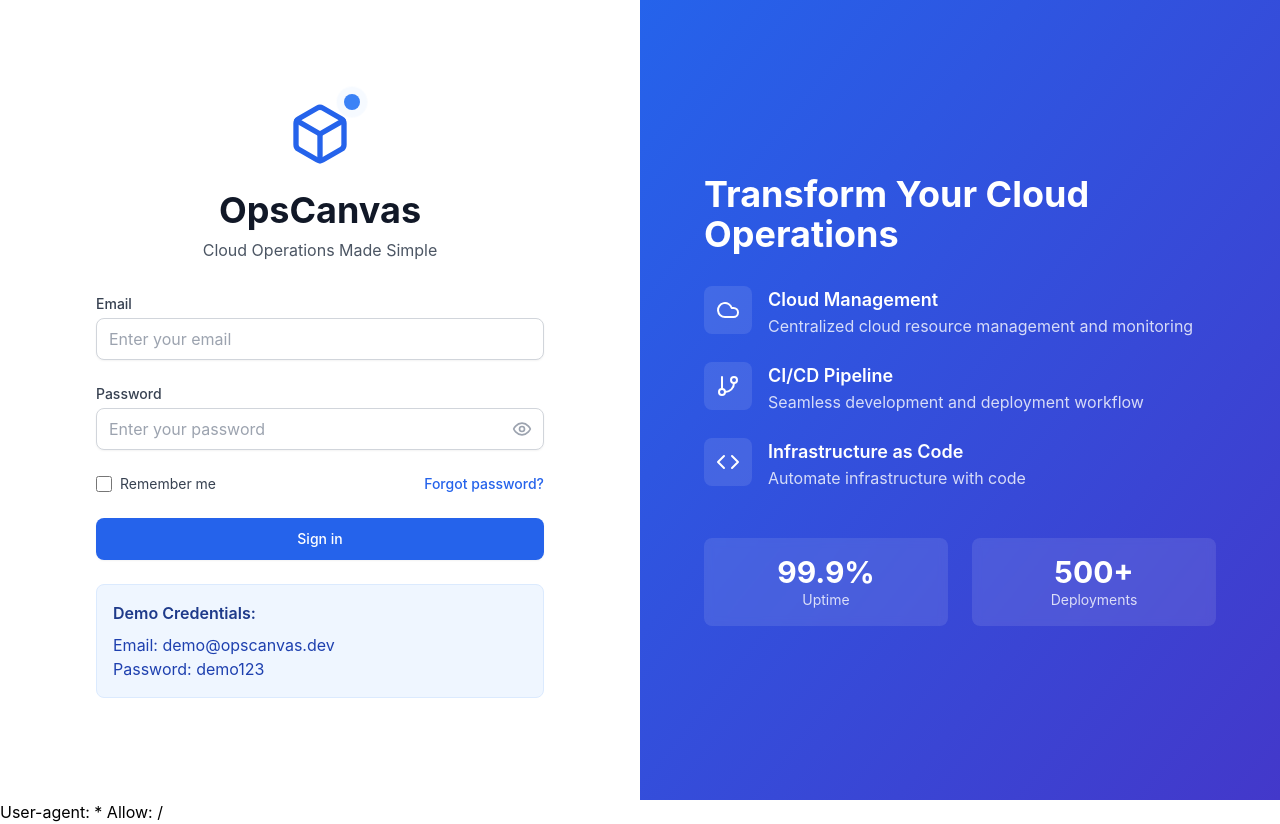
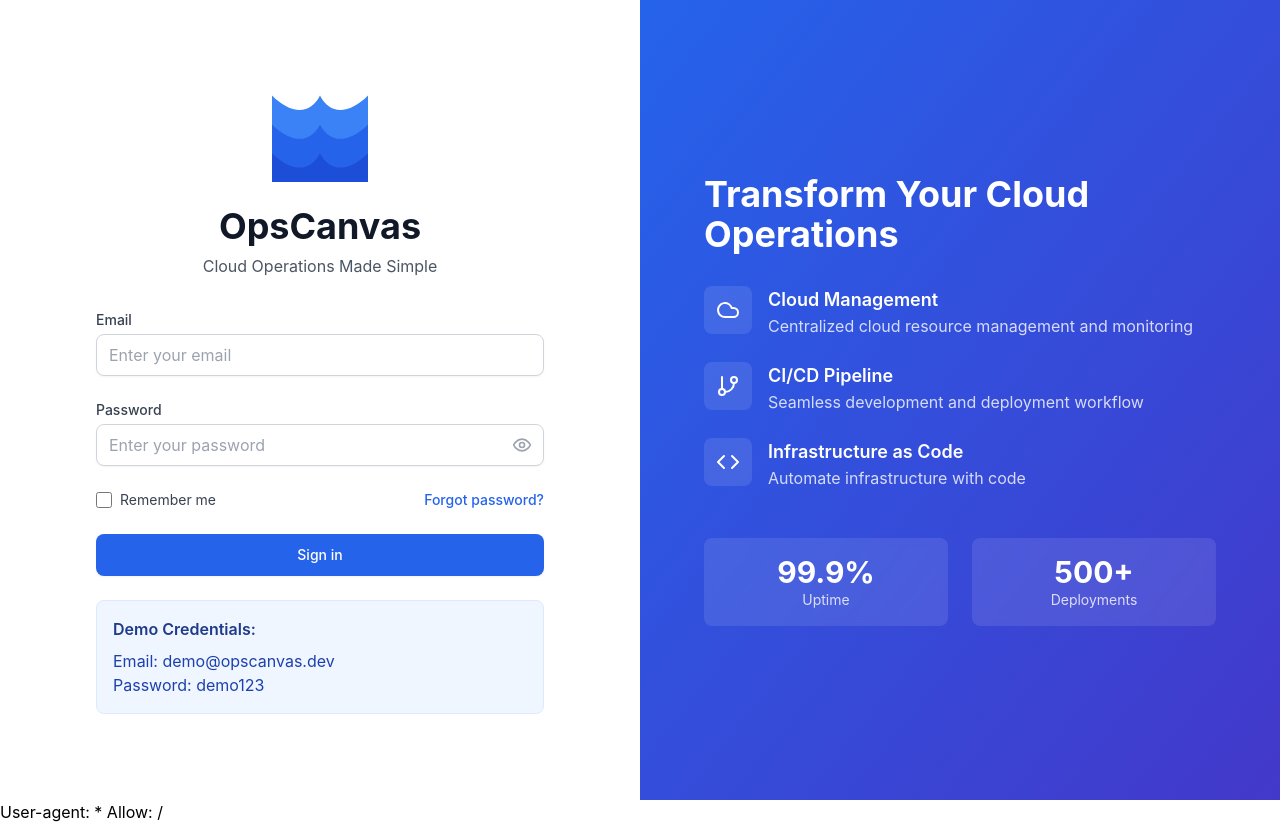
Before and after one commit to apatilgtn/OpsCanvas-IDP, a React (Create React App) app in the folder frontend/: page /login in a window 1280 px wide. Built offline with nearby package versions, Linux system fonts and the light colour scheme.

Commit message:
update logo

```diff
--- a/frontend/src/components/Layout.jsx
+++ b/frontend/src/components/Layout.jsx
@@ -12,6 +12,7 @@ import {
   Book
 } from 'lucide-react';
 import Header from './header/Header';
+import OceanWaveLogo from './OceanWaveLogo';
 
 const Layout = ({ children }) => {
   const location = useLocation();
@@ -56,7 +57,8 @@ const Layout = ({ children }) => {
       {/* Left Sidebar */}
       <div className="w-64 bg-white border-r border-gray-200 fixed h-full">
         {/* Logo */}
-        <div className="p-6 border-b border-gray-200">
+        <div className="p-6 border-b border-gray-200 flex items-center">
+          <OceanWaveLogo className="h-6 w-6 mr-2" />
           <h1 className="text-xl font-bold text-gray-900">OpsCanvas</h1>
         </div>
 
--- /dev/null
+++ b/frontend/src/components/OceanWaveLogo.jsx
@@ -0,0 +1,22 @@
+import React from 'react';
+
+const OceanWaveLogo = ({ className }) => {
+  return (
+    <svg className={className} viewBox="0 0 100 100" xmlns="http://www.w3.org/2000/svg">
+      <path
+        fill="#3B82F6"
+        d="M0 10 C20 30, 40 30, 50 10 C60 30, 80 30, 100 10 L100 100 L0 100 Z"
+      />
+      <path
+        fill="#2563EB"
+        d="M0 40 C20 60, 40 60, 50 40 C60 60, 80 60, 100 40 L100 100 L0 100 Z"
+      />
+      <path
+        fill="#1D4ED8"
+        d="M0 70 C20 90, 40 90, 50 70 C60 90, 80 90, 100 70 L100 100 L0 100 Z"
+      />
+    </svg>
+  );
+};
+
+export default OceanWaveLogo;
--- a/frontend/src/pages/Home.jsx
+++ b/frontend/src/pages/Home.jsx
@@ -1,5 +1,6 @@
 import React from 'react';
 import { useNavigate } from 'react-router-dom';
+import OceanWaveLogo from '../components/OceanWaveLogo';
 
 const Home = () => {
   const navigate = useNavigate();
@@ -7,6 +8,9 @@ const Home = () => {
   return (
     <div className="container mx-auto px-4 py-12">
       <div className="text-center">
+        <div className="flex justify-center mb-6">
+          <OceanWaveLogo className="h-24 w-24" />
+        </div>
         <h1 className="text-4xl font-bold mb-6">
           Build and Deploy with Confidence
         </h1>
--- a/frontend/src/pages/LoginPage.jsx
+++ b/frontend/src/pages/LoginPage.jsx
@@ -1,6 +1,7 @@
 import React, { useState } from 'react';
 import { useNavigate } from 'react-router-dom';
-import { Eye, EyeOff, Box, Cloud, Code, GitBranch } from 'lucide-react';
+import { Eye, EyeOff, Cloud, Code, GitBranch } from 'lucide-react';
+import OceanWaveLogo from '../components/OceanWaveLogo';
 
 const LoginPage = () => {
   const navigate = useNavigate();
@@ -73,15 +74,7 @@ const LoginPage = () => {
           {/* Logo and Title */}
           <div className="text-center">
             <div className="flex justify-center mb-6">
-              <div className="relative">
-                <Box className="h-16 w-16 text-blue-600" />
-                <div className="absolute -top-2 -right-2">
-                  <span className="flex h-4 w-4">
-                    <span className="animate-ping absolute inline-flex h-full w-full rounded-full bg-blue-400 opacity-75"></span>
-                    <span className="relative inline-flex rounded-full h-4 w-4 bg-blue-500"></span>
-                  </span>
-                </div>
-              </div>
+              <OceanWaveLogo className="h-24 w-24" />
             </div>
             <h1 className="text-4xl font-bold text-gray-900">OpsCanvas</h1>
             <p className="mt-2 text-gray-600">Cloud Operations Made Simple</p>
```
